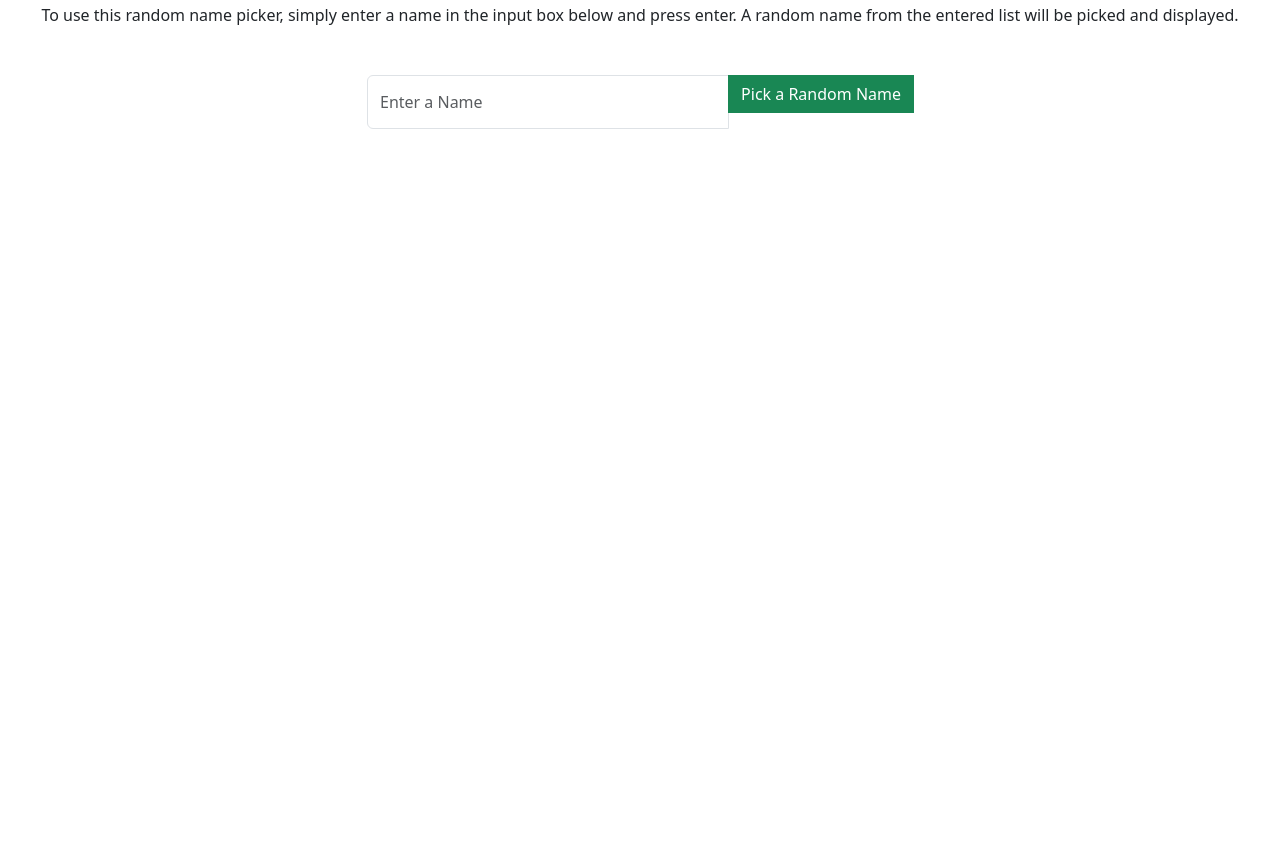
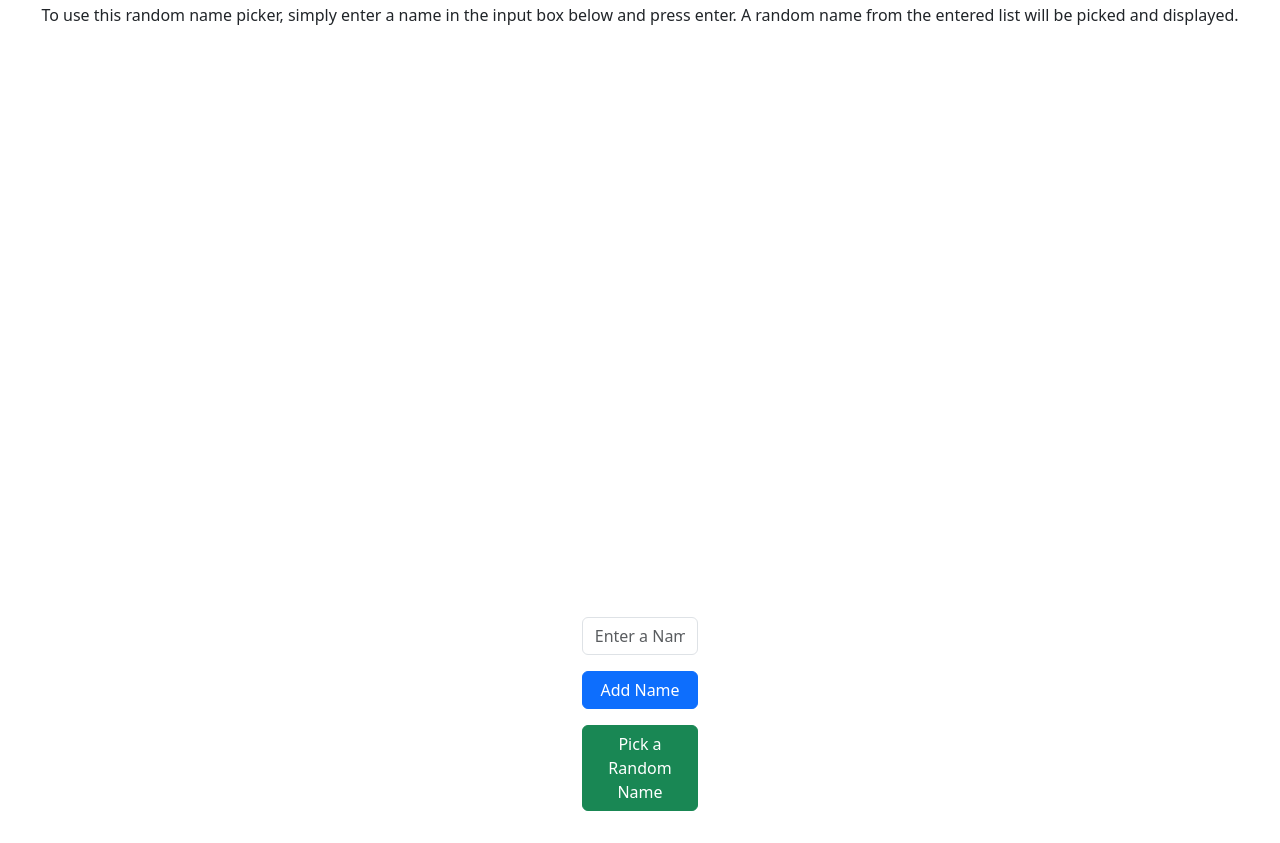
Before and after one commit to IanCist/Lucky-Me-Lottery, a plain HTML site: page index.html in a window 1280 px wide. Shown: the part 53-896 px from the top of the page. Before the commit the page ends 800 px from the top, so only its background shows below. Drawn offline with nearby package versions, Linux system fonts and the light colour scheme.

Commit message:
finished html started java

```diff
--- a/index.html
+++ b/index.html
@@ -21,14 +21,24 @@
         </div>
     </header>
     <main>
-<div class="container mt-5">
+        <div class="container d-flex justify-content-center align-items-end vh-100">
             <div class="row justify-content-center">
                 <div class="col-md-6">
                     <div class="input-group mb-3">
                         <input type="text" class="form-control" id="nameInputBox" placeholder="Enter a Name">
-                <button class="btn btn-success mb-3" type="button" id="selectNameButton">Pick a Random Name</button>
+                    </div>
+                        <div class="mb-3">
+                            <button class="btn btn-primary w-100" type="button" onclick="addName()">Add Name</button>
+                        </div>
+
+                    <div class="mb-3">
+                        <button class="btn btn-success mb-3" type="button" id="selectNameButton">Pick a Random
+                            Name</button>
+                    </div>
+                    <div id="nameDisplayDiv" class="mb-3"></div>
+
                     <div id="selectedNameDiv"></div>
-            </div>
+
                 </div>
             </div>
         </div>
--- a/script.js
+++ b/script.js
@@ -0,0 +1,3 @@
+const nameInputBox = document.getElementById('nameInputBox');
+const nameDisplayDiv = document.getElementById('nameDisplayDiv');
+const selectedNameDiv = document.getElementById('selectedNameDiv')
```
Also changed, not shown: style.css (added). Lines whose indentation alone changed are shown as unchanged.
